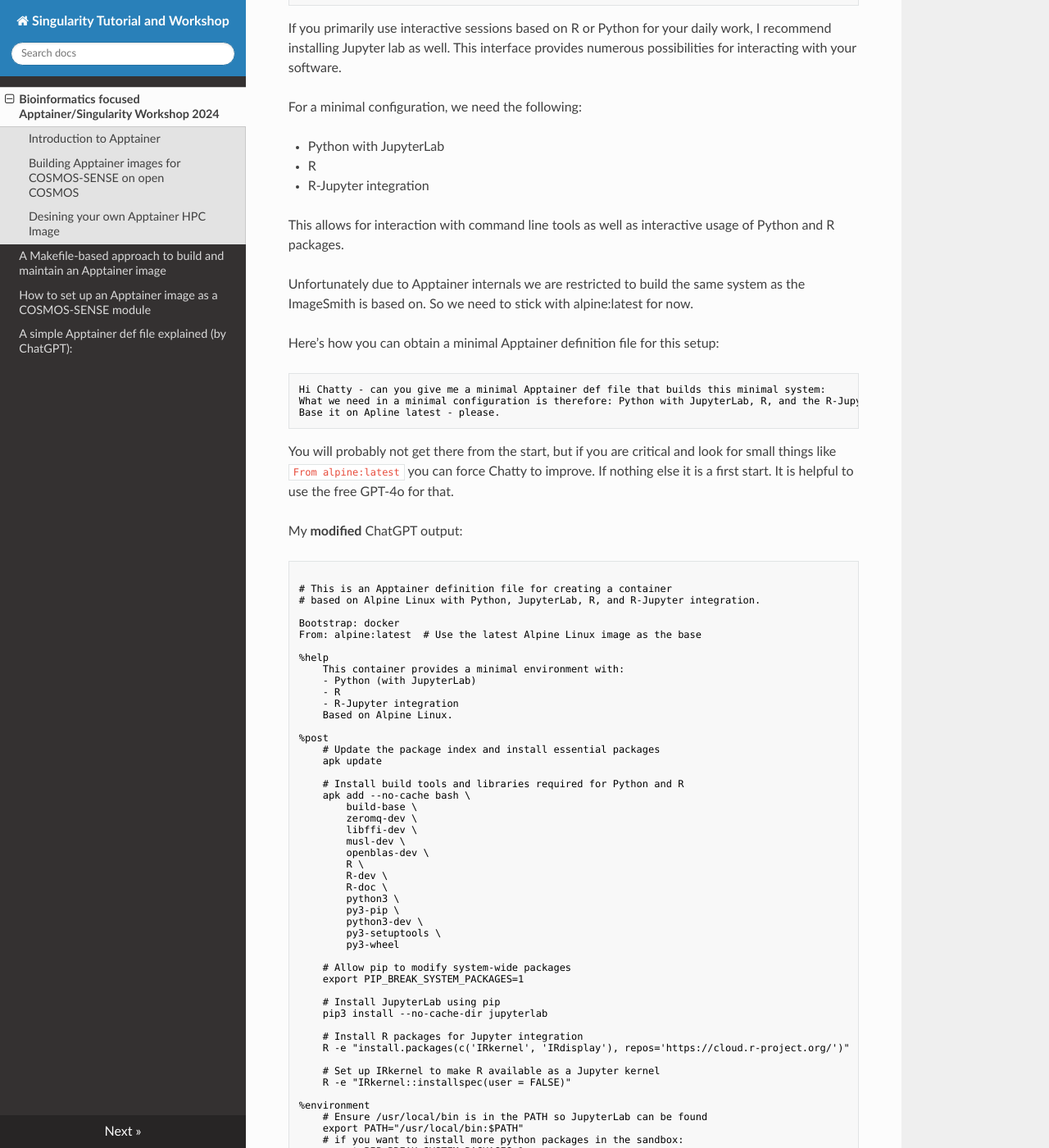
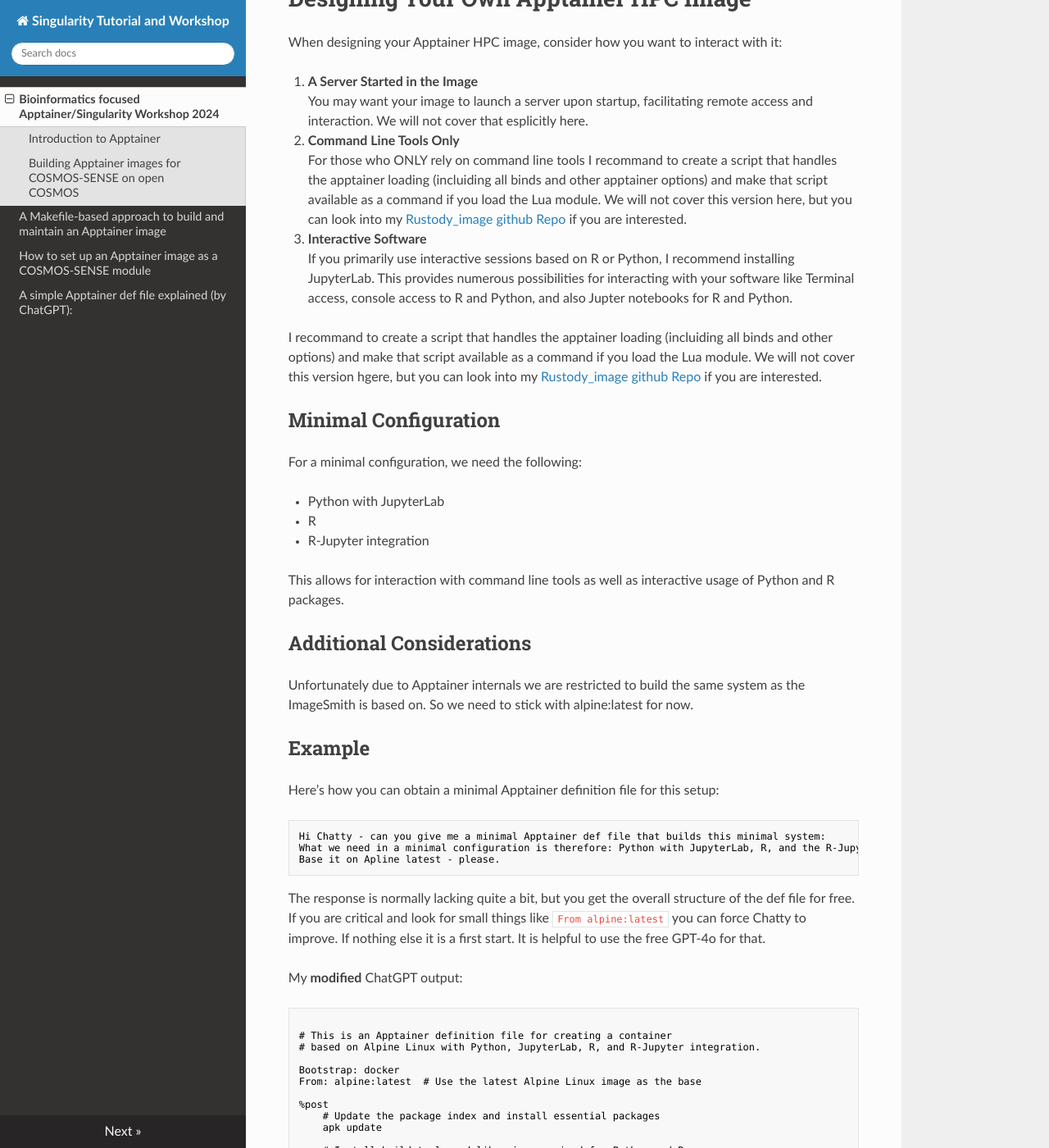
Before and after one commit to stela2502/Singularity_Tutorial, an MkDocs documentation site: the page built from docs/index.md, in a window 1280 px wide and 1400 px high, scrolled down 1907 px. Shown: the whole window at 82% size. Built offline with MkDocs 1.6.1, drawn with Linux system fonts in a browser that asks for light colours; nearby versions of some CDN libraries; some of the changed text lies outside the part shown.

Commit message:
Grammar and Spelling...

````diff
--- a/docs/index.md
+++ b/docs/index.md
@@ -13,7 +13,12 @@ Although Apptainer is available for all major operating systems, the installatio
 For this workshop, we will use the open COSMOS system to build our Apptainer images.
 To do this, you'll need to [download](https://www.cendio.com/thinlinc/download/) Thinlink and log into open COSMOS at cosmos-dt.lunarc.lu.se.
 
-You can load the necessary module with the following command:
+Building an apptainer image does need superuser rights or at least some elevated rights on the system.
+In other words you can not build an Apptainer image on an HPC platform - even if the platform does support Singulatrity/Apptainer.
+To fix this we deveoped an Apptainer image that has apptainer installed inside: [ImageSmith](https://github.com/stela2502/ImageSmith).
+
+This image is based on Apline linux as it produces quite slim images and it is installed as a module on COSMOS.
+You can load this module with the following command:
 
 ```bash
 module load ImageSmith/1.0
@@ -66,16 +71,24 @@ Use one of these URLs to access the image in your browser.
 In the Jupyter lab web page, you can open a 'Terminal' - that is all we need to build an image.
 
 
-## Desining your own Apptainer HPC Image
+# Designing Your Own Apptainer HPC Image
 
-Right from the start you should consider how you want to interact with the image:
+When designing your Apptainer HPC image, consider how you want to interact with it:
 
-    1. Command line tools only
-    2. Interactive software
-    3. A server started in the image
+1. **A Server Started in the Image**
+   You may want your image to launch a server upon startup, facilitating remote access and interaction.
+   We will not cover that esplicitly here.
 
-If you primarily use interactive sessions based on R or Python for your daily work,
-I recommend installing Jupyter lab as well. This interface provides numerous possibilities for interacting with your software.
+2. **Command Line Tools Only**
+   For those who ONLY rely on command line tools I recommand to create a script that handles the apptainer loading (incluiding all binds and other apptainer options) and make that script available as a command if you load the Lua module. We will not cover this version here, but you can look into my [Rustody_image github Repo](https://github.com/stela2502/Rustody_image) if you are interested.
+
+3. **Interactive Software**
+   If you primarily use interactive sessions based on R or Python, I recommend installing JupyterLab. This provides numerous possibilities for interacting with your software like Terminal access, console access to R and Python, and also Jupter notebooks for R and Python.
+
+
+I recommand to create a script that handles the apptainer loading (incluiding all binds and other options) and make that script available as a command if you load the Lua module. We will not cover this version hgere, but you can look into my [Rustody_image github Repo](https://github.com/stela2502/Rustody_image) if you are interested.
+
+## Minimal Configuration
 
 For a minimal configuration, we need the following:
 
@@ -85,7 +98,11 @@ For a minimal configuration, we need the following:
 
 This allows for interaction with command line tools as well as interactive usage of Python and R packages.
 
+## Additional Considerations
+
 Unfortunately due to Apptainer internals we are restricted to build the same system as the ImageSmith is based on. So we need to stick with alpine:latest for now.
+
+## Example
 
 Here’s how you can obtain a minimal Apptainer definition file for this setup:
 
@@ -95,7 +112,8 @@ What we need in a minimal configuration is therefore: Python with JupyterLab, R,
 Base it on Apline latest - please.
 ```
 
-You will probably not get there from the start, but if you are critical and look for small things like ``From alpine:latest`` you can force Chatty to improve. If nothing else it is a first start. It is helpful to use the free GPT-4o for that.
+The response is normally lacking quite a bit, but you get the overall structure of the def file for free.
+If you are critical and look for small things like ``From alpine:latest`` you can force Chatty to improve. If nothing else it is a first start. It is helpful to use the free GPT-4o for that.
 
 
 My **modified** ChatGPT output:
@@ -106,13 +124,6 @@ My **modified** ChatGPT output:
 
 Bootstrap: docker
 From: alpine:latest  # Use the latest Alpine Linux image as the base
-
-%help
-    This container provides a minimal environment with:
-    - Python (with JupyterLab)
-    - R
-    - R-Jupyter integration
-    Based on Alpine Linux.
 
 %post
     # Update the package index and install essential packages
@@ -158,28 +169,80 @@ From: alpine:latest  # Use the latest Alpine Linux image as the base
 
 ```
 
-Let's go back to the ImageSmith - create a new directory:
+Let's go back to the ImageSmith to build an image based on this defintion:
+
+1. Create a new directory
+
+Jupyter lab allows you to create a folder using the graphical iterface, but you could also use the Terminal:
 
 ```sh
 mkdir mkdir Singularity_Workshop
 cd Singularity_Workshop
 ```
 
-Jupyter lab also has an option to create a new folder: in the upper left corner the third icon in the second row.
+If you rather want to use the graphical interface: in the upper left corner of the Jupyter lab is an icon list - the third icon in the second row creates a new folder.
+
+2. Create the definition file
 
 To create the definition file you can cd into the created folder or use Jupyter lab to navigate into that folder. On the command line only the vi editor is installed:
 
 ```bash
 vi Singularity_Workshop.def
 ```
-Paste the copied text with the middle mouse button and close a and save the vi session with ``:x``.
+Paste the copied text with the middle mouse button and save & close vi session with ``:x``.
 
-Using the Jupyter lab interface you can also create a new file in the folder using the large plus sign benethe the create folder icon. You can the select Other -> Text file copy in the text and save as  "Singularity_Workshop.def".
+Using the Jupyter lab interface you can also create a new file in the folder using the large plus sign benethe the create folder icon. You can the select Other -> Text file IN the main window and copy the text into the new file; save it as "Singularity_Workshop.def".
 
+3. Build a Apptainer sandbox
 
-Great we have our first definition of a Apptainer image. Let's build that:
+To build that sandbox for manual modification we can run this command:
 ```bash
 apptainer build --sandbox Singularity_Workshop Singularity_Workshop.def
+```
+
+If this breaks with your own version of the def file I recommand to create a new Minimal.def text file with all lines of the %post removed:
+```text
+Bootstrap: docker
+From: alpine:latest  # Use the latest Alpine Linux image as the base
+
+%post
+
+%environment
+    # Ensure /usr/local/bin is in the PATH so JupyterLab can be found
+    export PATH="/usr/local/bin:$PATH"
+    # if you want to install more python packages in the sandbox:
+    export PIP_BREAK_SYSTEM_PACKAGES=1
+
+ %runscript
+    # By default, run JupyterLab when the container starts
+    jupyter lab --port 9734 --ip=0.0.0.0 --allow-root --no-browser
+```
+
+You should keep the %environment and the %runscript as this will allow you to (1) install your packages as the install script will install them pater on nad (2) test if the manually moduified sandbox can start the jupyter lab as expected in the end.
+
+From that mminaiml def file you can build a MINIMAL sandbox and install your packages manuall - hammering out the issues of your %post section in one go:
+```bash
+apptainer build --sandbox Singularity_Workshop MINAIMAL.def
+apptainer shell --writable Singularity_Workshop
+```
+
+Or - assuming that the Singularity_Workshop sandbox was built correctly we now can use that sandbox to install the packages that we need for our daily work:
+
+```bash
+apptainer shell --writable Singularity_Workshop
+```
+
+Install all you need and do not forget to add all working install steps to the def file, too.
+This way all later builds will already have your modifications in it!
+
+Finally we build the image with:
+```bash
+apptainer build Singularity_Workshop.sif Singularity_Workshop
+```
+
+Or after you have added all manual steps into the def file:
+```bash
+apptainer build Singularity_Workshop.sif Singularity_Workshop.def
 ```
 
 That is the bare bone of image creation.
````
Also changed, not shown: docs/HowToSetUpAModule.md (+10 -10 lines).
